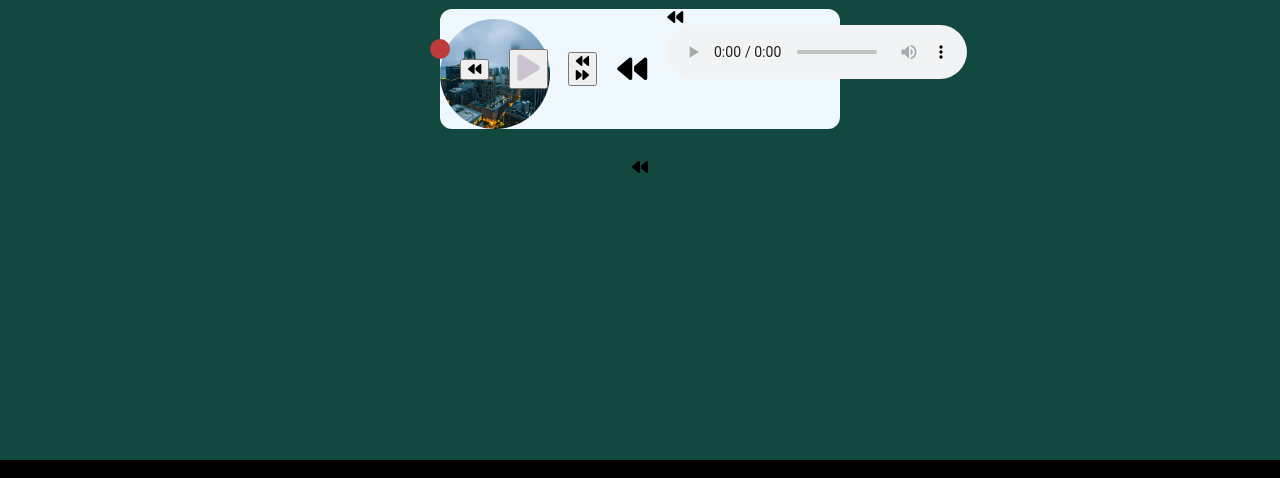
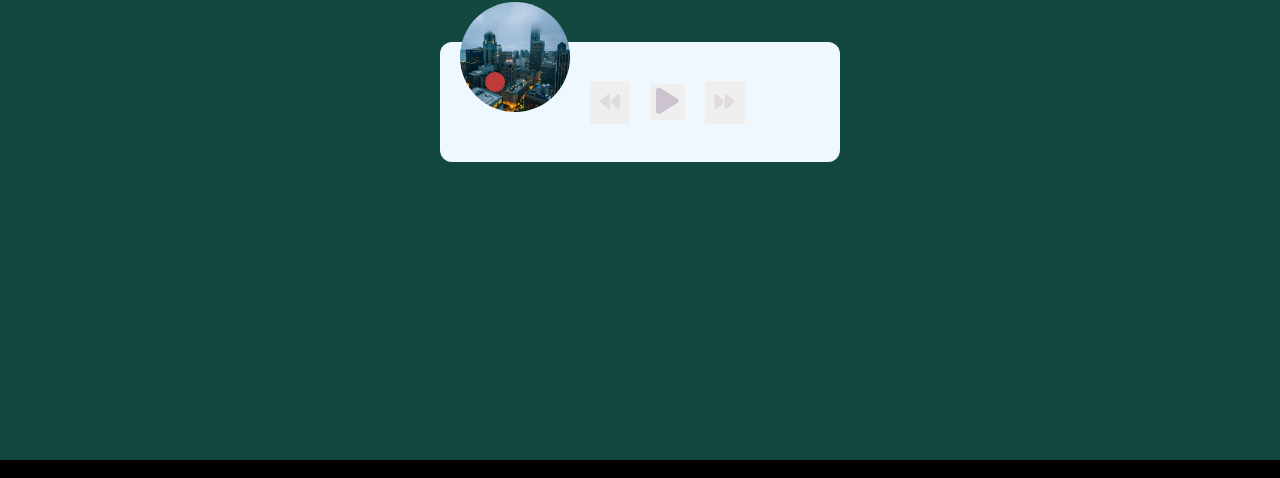
Before and after one commit to Dwjrgal/Dom_assignment, a plain HTML site: page Music_player/music.html in a window 1280 px wide. Shown: the part 430-908 px from the top of the page. Drawn offline with Linux system fonts and the light colour scheme.

Commit message:
fixed some styles

```diff
--- a/Music_player/music.css
+++ b/Music_player/music.css
@@ -15,7 +15,7 @@ body {
   flex-direction: column;
   justify-content: center;
   align-items: center;
-  gap: 30px;
+  gap: 50px;
 }
 
 h1 {
@@ -36,8 +36,8 @@ h1 {
 
 .music-player img {
   position: absolute;
-  bottom: 0;
-  left: 0;
+  bottom: 50px;
+  left: 20px;
   width: 110px;
   height: 110px;
   object-fit: cover;
@@ -74,25 +74,34 @@ h1 {
   border-radius: 50%;
   transform: translate(-50%, -50%);
 }
-
+/*
 .player-box.play .img-container img{
   animation-play-state: running;
-}
-
+ }
+  */
 
 .icons {
   display: flex;
   align-items: center;
   justify-content: center;
   z-index: 1;
-  gap: 20px;
-  font-size: 30px;
-  cursor: pointer;
 }
 
 .action-btn-big{
   color: #cdc2d0;
   font-size: 30px;
+  border: 0;
+}
+
+.action-btn {
+  /* background-color: #ffff; */
+  border: 0;
+  color: #dfdbdf;
+  font-size: 20px;
+  cursor: pointer;
+  padding: 10px;
+  margin: 0 20px;
+
 }
 
 .action-btn:focus{
--- a/Music_player/music.html
+++ b/Music_player/music.html
@@ -26,11 +26,9 @@
           <div class="icons">
             <button id ="prev" class="action-btn"><i class="fa-solid fa-backward"></i></button>
             <button id ="play" class="action-btn-big"><i class="fa-solid fa-play"></i></button>
-            <button id ="next" class="action-btn"><i class="fa-solid fa-backward">
-              <i class="fa-solid fa-forward"></i></button>
+            <button id ="next" class="action-btn"><i class="fa-solid fa-forward"></i></button>
 
           </div>
-          <audio controls></audio>
       </div>
     </section>
     <script src="music.js"></script>
```
